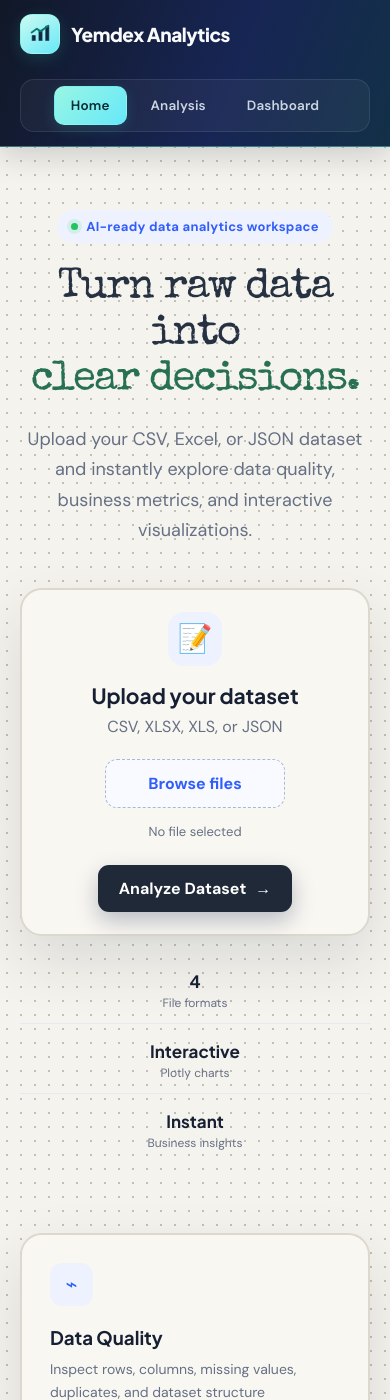
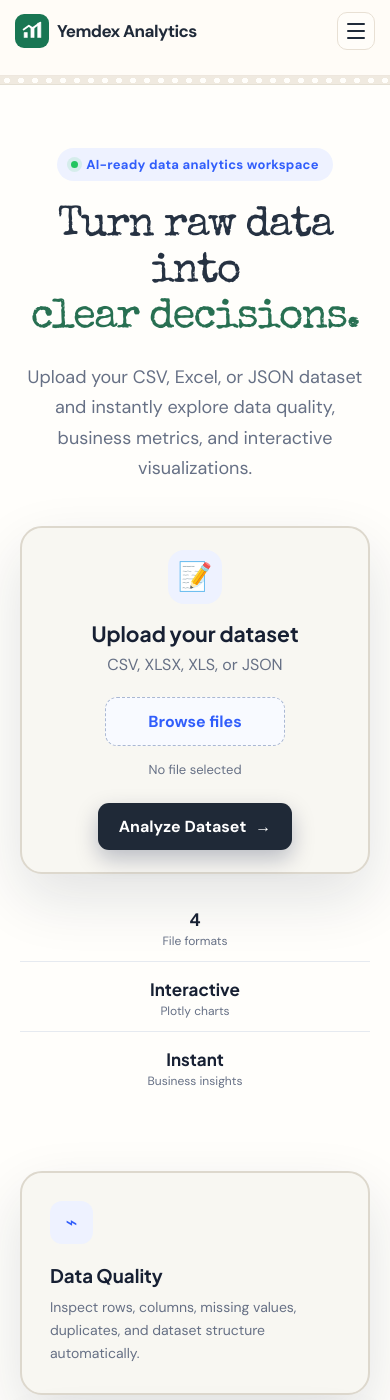
Before and after one commit to mansoorkalwar/Data_science_web_app, a Flask app: page / in a window 390 px wide. Shown: the top 1400 px of the page. Run offline with Flask 3, Linux system fonts and the light colour scheme; some libraries are stand-ins or nearby versions; some web fonts are replaced.

Commit message:
Style navbar with warm neutral palette, dotted divider, and responsive menu

```diff
--- a/static/css/style.css
+++ b/static/css/style.css
@@ -831,3 +831,232 @@
         width: 100%;
     }
 }
+
+
+/* Reference-inspired neutral navbar */
+:root {
+    --nav-cream: #FFFCF7;
+    --page-cream: #FFFEFB;
+    --nav-green: #197653;
+    --nav-ink: #202A39;
+    --nav-muted: #706D66;
+    --nav-border: #E8E0D4;
+    --nav-dot: #D8D2C6;
+}
+body {
+    background-color: var(--page-cream);
+    background-image: none;
+}
+.scroll-progress {
+    position: fixed;
+    top: 0;
+    left: 0;
+    width: 0%;
+    height: 3px;
+    background: var(--nav-green);
+    z-index: 2001;
+    pointer-events: none;
+    transition: width 80ms linear;
+    will-change: width;
+}
+.navbar {
+    min-height: 78px;
+    padding: 0 clamp(22px, 3vw, 48px);
+    gap: clamp(16px, 2.2vw, 34px);
+    background: var(--nav-cream);
+    border-bottom: 1px solid rgba(232, 224, 212, .72);
+    box-shadow: none;
+    color: var(--nav-ink);
+    position: sticky;
+    top: 0;
+    z-index: 1500;
+}
+.brand {
+    gap: 10px;
+    color: var(--nav-ink);
+    font-family: "DM Sans", sans-serif;
+    font-size: 21px;
+    font-weight: 700;
+    letter-spacing: -.55px;
+}
+.brand-icon {
+    width: 38px;
+    height: 38px;
+    flex-basis: 38px;
+    border: 0;
+    border-radius: 9px;
+    background: var(--nav-green);
+    box-shadow: none;
+    transition: transform .2s ease, background-color .2s ease;
+}
+.brand:hover .brand-icon {
+    transform: translateY(-1px);
+    background: #146447;
+}
+.brand-icon svg { width: 25px; height: 25px; }
+.brand-icon .logo-bars {
+    fill: #fff;
+    stroke: #fff;
+    stroke-width: .6;
+    stroke-linejoin: round;
+}
+.brand-icon .logo-trend {
+    stroke: #fff;
+    stroke-width: 1.8;
+    fill: none;
+}
+.nav-links {
+    display: flex;
+    align-items: center;
+    justify-content: center;
+    gap: 0;
+    padding: 0;
+    border: 0;
+    border-radius: 0;
+    background: transparent;
+    flex: 1 1 auto;
+}
+.nav-link {
+    position: relative;
+    padding: 10px clamp(12px, 1.7vw, 24px);
+    border: 0;
+    border-radius: 0;
+    color: var(--nav-muted);
+    font-family: "DM Sans", sans-serif;
+    font-size: 14px;
+    font-weight: 500;
+    letter-spacing: 0;
+    white-space: nowrap;
+    transition: color .18s ease, background-color .18s ease;
+}
+.nav-link + .nav-link::before {
+    content: "";
+    position: absolute;
+    left: 0;
+    top: 50%;
+    height: 19px;
+    border-left: 1px dotted var(--nav-dot);
+    transform: translateY(-50%);
+}
+.nav-link:hover {
+    color: var(--nav-green);
+    background: rgba(25, 118, 83, .045);
+    transform: none;
+}
+.nav-link.active-nav {
+    color: var(--nav-green);
+    background: transparent;
+    box-shadow: none;
+    font-weight: 600;
+}
+.profile-name {
+    padding: 10px 14px;
+    border: 1px solid var(--nav-border);
+    border-radius: 11px;
+    background: #fffdf9;
+    color: var(--nav-ink);
+    font-size: 13px;
+    font-weight: 600;
+    letter-spacing: 0;
+}
+.navbar-dots {
+    height: 9px;
+    width: 100%;
+    background-color: #F0EAE0;
+    background-image: radial-gradient(circle, #FFFEFB 0 2.7px, transparent 3px);
+    background-size: 14px 9px;
+    background-position: 0 0;
+    border-bottom: 1px solid rgba(216, 210, 198, .45);
+}
+.mobile-menu-toggle {
+    display: none;
+    width: 40px;
+    height: 40px;
+    align-items: center;
+    justify-content: center;
+    flex-direction: column;
+    gap: 5px;
+    padding: 9px;
+    border: 1px solid var(--nav-border);
+    border-radius: 10px;
+    background: #fffdf9;
+    cursor: pointer;
+}
+.mobile-menu-toggle span {
+    width: 18px;
+    height: 2px;
+    border-radius: 2px;
+    background: var(--nav-ink);
+    transition: transform .2s ease, opacity .2s ease;
+}
+.navbar.menu-open .mobile-menu-toggle span:first-child { transform: translateY(7px) rotate(45deg); }
+.navbar.menu-open .mobile-menu-toggle span:nth-child(2) { opacity: 0; }
+.navbar.menu-open .mobile-menu-toggle span:last-child { transform: translateY(-7px) rotate(-45deg); }
+@media (max-width: 1050px) {
+    .navbar { gap: 14px; padding-inline: 24px; }
+    .brand { font-size: 19px; }
+    .nav-link { padding-inline: 12px; }
+    .profile-name { display: block; font-size: 12px; }
+}
+@media (max-width: 800px) {
+    .navbar {
+        min-height: 70px;
+        padding: 12px 20px;
+        flex-wrap: wrap;
+        gap: 12px;
+    }
+    .brand { margin-right: auto; font-size: 19px; }
+    .mobile-menu-toggle { display: flex; }
+    .nav-links {
+        display: flex;
+        width: 100%;
+        flex: 0 0 100%;
+        order: 4;
+        flex-direction: column;
+        align-items: stretch;
+        gap: 2px;
+        padding: 0;
+        max-height: 0;
+        overflow: hidden;
+        opacity: 0;
+        visibility: hidden;
+        border-top: 1px solid transparent;
+        transition: max-height .24s ease, opacity .18s ease, padding .24s ease, visibility .24s ease;
+    }
+    .navbar.menu-open .nav-links {
+        max-height: 240px;
+        padding: 8px 0 4px;
+        opacity: 1;
+        visibility: visible;
+        border-top-color: var(--nav-border);
+    }
+    .nav-link {
+        display: block;
+        padding: 12px 10px;
+        border-radius: 8px;
+        font-size: 14px;
+    }
+    .nav-link + .nav-link::before { display: none; }
+    .nav-link.active-nav { background: rgba(25, 118, 83, .07); }
+    .profile-name {
+        display: none;
+        order: 3;
+        margin-left: auto;
+        max-width: calc(100% - 60px);
+        overflow: hidden;
+        text-overflow: ellipsis;
+    }
+    .navbar.menu-open .profile-name { display: block; }
+    .page { padding: 38px 20px; }
+}
+@media (max-width: 420px) {
+    .navbar { padding-inline: 15px; }
+    .brand { gap: 8px; font-size: 17px; }
+    .brand-icon { width: 34px; height: 34px; flex-basis: 34px; }
+    .mobile-menu-toggle { width: 38px; height: 38px; }
+}
+@media (prefers-reduced-motion: reduce) {
+    .scroll-progress, .brand-icon, .nav-link, .mobile-menu-toggle span, .nav-links {
+        transition: none !important;
+    }
+}
```
